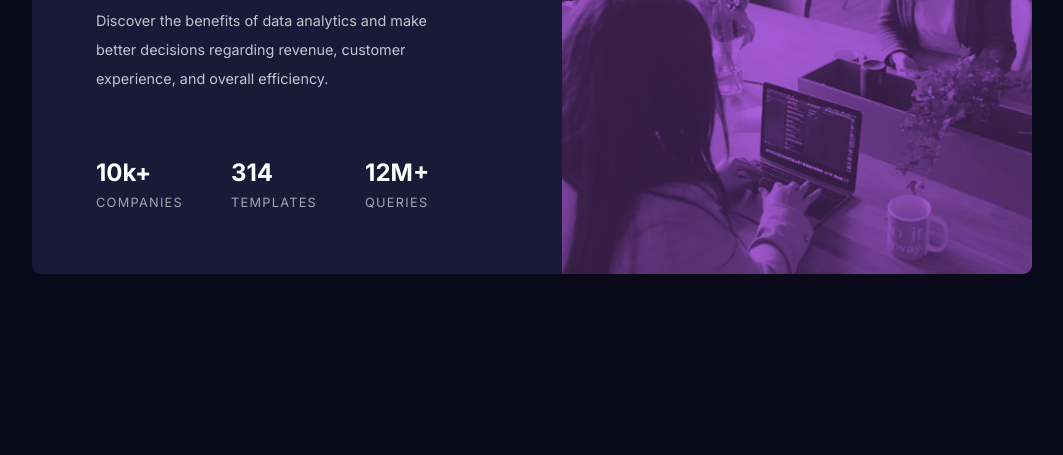
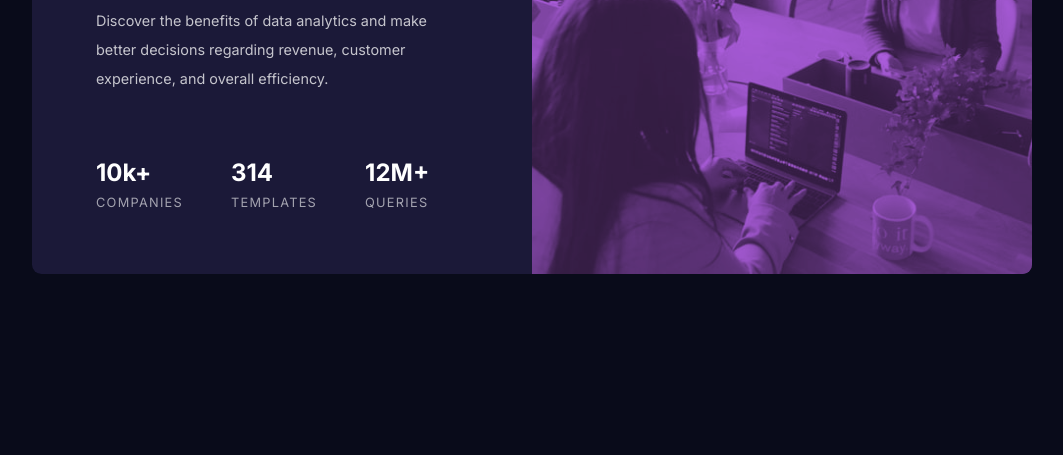
Before and after one commit to DebabrataBanik/stats-preview-card-component-main, a plain HTML site: page index.html in a window 1280 px wide. Shown: the part 345-800 px from the top of the page, without its empty margins (108-1171 px from the left). Drawn offline with Linux system fonts and the light colour scheme.

Commit message:
Update style.css

```diff
--- a/style.css
+++ b/style.css
@@ -104,13 +104,13 @@ p{
   }
   picture{
     /* flex: 1; */
-    width: 47%;
+    width: 50%;
     /* flex-shrink: 1; */
   }
   img{
     width: 100%;
     height: 100%;
-    object-fit: cover;
+    /* object-fit: cover; */
     /* mix-blend-mode: overlay; */
   }
   .content{
@@ -118,7 +118,6 @@ p{
     width: 50%;
     min-width: 425px;
     text-align: left;
-    align-self: flex-start;
     /* flex-grow: 1; */
     /* flex: 1; */
   }
```
